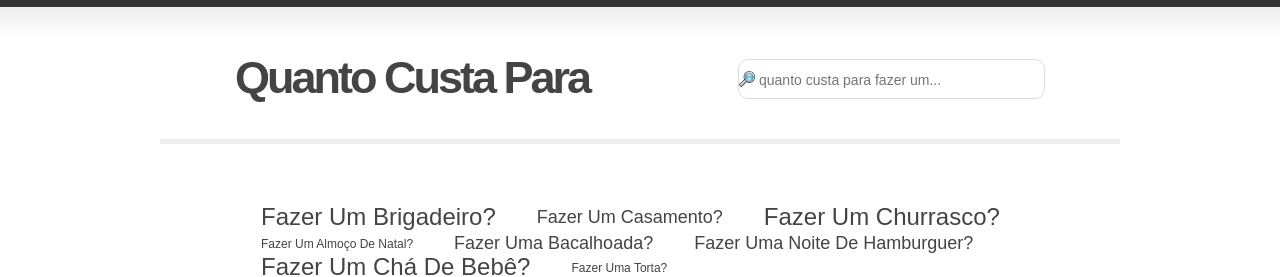
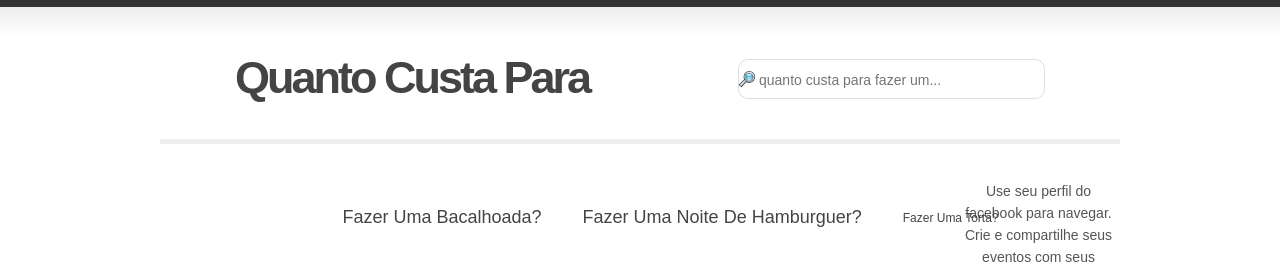
Before and after one commit to thiagopa/QuantoCustaParaDjango, a Django app: page / in a window 1280 px wide. Shown: the part 23-300 px from the top of the page. Run offline with Django 3.2, Linux system fonts and the light colour scheme; data that the repository does not hold is empty; parts of the project's set-up code (start-up, migrations or seed data) failed here and were passed over.

Commit message:
Mudando tagclouds

```diff
--- a/br/mib/quantocustapara/templates/index.html
+++ b/br/mib/quantocustapara/templates/index.html
@@ -27,13 +27,8 @@
             	<div id="nav">
 
 					<ul>
-						<li><a href="#" class="large">fazer um brigadeiro?</a><span></span></li>
-						<li><a href="#" class="normal">fazer um casamento?</a><span></span></li>
-						<li><a href="#" class="large">fazer um churrasco?</a><span></span></li>
-						<li><a href="#" class="small">fazer um almoço de natal?</a><span></span></li>
 						<li><a href="#" class="normal">fazer uma bacalhoada?</a><span></span></li>
 						<li><a href="#" class="normal">fazer uma noite de hamburguer?</a><span></span></li>
-						<li><a href="#" class="large">fazer um chá de bebê?</a><span></span></li>
 						<li><a href="#" class="small">fazer uma torta?</a><span></span></li>
 
 						{% for ct in cloud_list %}
```
